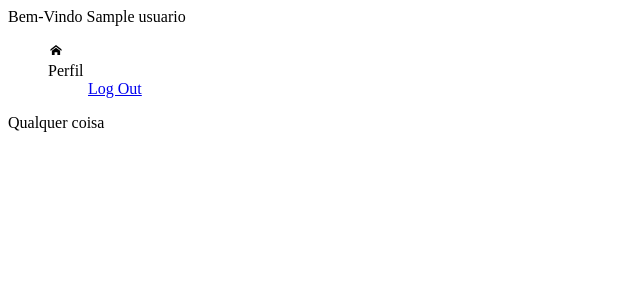
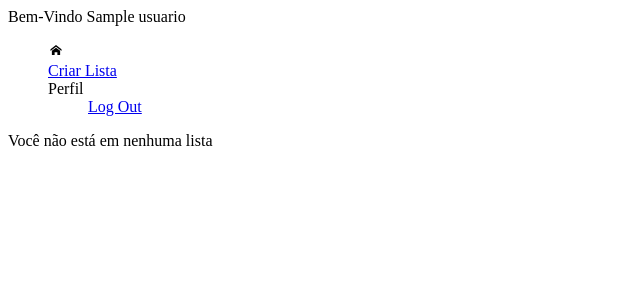
Before and after one commit to gabriel0alvesz/To-do_BD1, a Django app: page / in a window 1280 px wide. Shown: the top 300 px of the page, without its empty margins (0-640 px from the left). Run offline with Django 4.2, Linux system fonts and the light colour scheme; a user stored in the database is signed in; tables that the repository leaves empty hold one stand-in row (values such as "Sample post").

Commit message:
Tudo que foi feito em sala

```diff
--- a/TPBD1/lista_tarefas/templates/lista_tarefas/home.html
+++ b/TPBD1/lista_tarefas/templates/lista_tarefas/home.html
@@ -11,7 +11,11 @@
 
 {% block body %}
     {% if user.is_authenticated %}
-        Qualquer coisa
+        {% for lista in listas %}
+            <a href="{% url 'lista' id=lista.id_lista %}">{{ lista.nome_descritivo }}</a>
+        {% empty %}
+            Você não está em nenhuma lista
+        {% endfor %}
     {% else %}
         <div class="container">
             <div class="mini_container"><span class="texto">Usuários:</span><span class="numero">{{usuarios}}</span></div>
--- a/TPBD1/lista_tarefas/templates/lista_tarefas/layout.html
+++ b/TPBD1/lista_tarefas/templates/lista_tarefas/layout.html
@@ -16,6 +16,7 @@
             <span>Bem-Vindo {{ usuario.nome }}</span>
             <ul>
                 <li><a href="{% url 'home' %}"><img src="{% static 'icons/home.svg' %}" alt="Home" class="icon_home"></a></li>
+                <li><a href="{% url 'criar_lista' %}">Criar Lista</a></li>
                 <li><a>Perfil</a>
                     <ul class="sub-option">
                         <li><a class="nav-link" href="{% url 'logout' %}">Log Out</a></li>
--- a/TPBD1/lista_tarefas/templates/lista_tarefas/registrar.html
+++ b/TPBD1/lista_tarefas/templates/lista_tarefas/registrar.html
@@ -13,7 +13,7 @@
 
     <div class="flexCenter">
 
-        <h2>Register</h2>
+        <h2>Registrar</h2>
 
         {% if message %}
             <div>{{ message }}</div>
@@ -42,7 +42,7 @@
             <input class="btn btn-primary" type="submit" value="Registrar">
         </form>
 
-        Já tem uma conta? <a href="{% url 'login' %}">Log In here.</a>
+        Já tem uma conta? <a href="{% url 'login' %}">Logue por aqui.</a>
 
     </div>
 
--- a/TPBD1/lista_tarefas/urls.py
+++ b/TPBD1/lista_tarefas/urls.py
@@ -6,4 +6,6 @@
     path("login", views.login_view, name="login"),
     path("logout", views.logout_view, name="logout"),
     path("registrar", views.registrar, name="registrar"),
+    path("criar_lista", views.criar_lista, name="criar_lista"),
+    path("lista/<int:id>", views.lista, name="lista"),
 ]
--- a/TPBD1/lista_tarefas/views.py
+++ b/TPBD1/lista_tarefas/views.py
@@ -4,6 +4,9 @@
 from django.contrib.auth import authenticate, login, logout # Utilizados para autenticar usuário
 from django.http import HttpResponseRedirect
 from django.urls import reverse
+
+from datetime import date
+from . import funcoes
 
 # Create your views here.
 
@@ -15,6 +18,7 @@
 
     if request.user.is_authenticated:
         usuario = request.user
+        listas = ListaDeTarefas.objects.filter(fk_nome_usuario=usuario)
     else:
         usuario = None
 
@@ -90,3 +94,48 @@
         return render(request, "lista_tarefas/registrar.html",{
             "title": "Registrar"
         })
+
+# Views de Administrar Listas
+def criar_lista(request):
+    if request.method == "POST":
+        nome = request.POST["nome"]
+        # try:
+        lista = ListaDeTarefas(nome_descritivo=nome,data_hora_criacao=date.today(),data_hora_modificacao=date.today(),responsavel_modificacao=request.user,fk_nome_usuario=request.user)
+        lista.save()
+        return render(request, "lista_tarefas/criar_lista.html", {
+            "title": "Criar Lista",
+            "usuario": request.user,
+            "message": "Lista " + nome + " criada com sucesso",
+        })
+        # except:
+        #     return render(request, "lista_tarefas/criar_lista.html", {
+        #         "title": "Criar Lista",
+        #         "usuario": request.user,
+        #         "message": "Falha ao criar a lista",
+        #     })
+    return render(request, "lista_tarefas/criar_lista.html", {
+        "title": "Criar Lista",
+        "usuario": request.user,
+    })
+
+def lista(request,id):
+    lista = ListaDeTarefas.objects.get(id_lista=id)
+    tarefas = Tarefas.objects.filter(fk_lista=id)
+
+    try:
+        usuario = request.user
+    except:
+        usuario = None
+
+    try:
+        booleana = funcoes.check_usuario_lista(request.user.nome_usuario,id)
+    except:
+        booleana = False
+
+    return render(request, "lista_tarefas/lista.html",{
+        "title": lista.nome_descritivo,
+        "tarefas": tarefas,
+        "lista": lista,
+        "perm": booleana,
+        "usuario": usuario,
+    })
--- a/to_do_script_vfinal.sql
+++ b/to_do_script_vfinal.sql
@@ -8,7 +8,7 @@
 
 CREATE TABLE Usuario (
     nome_usuario VARCHAR(20) PRIMARY KEY,
-    senha VARCHAR(64) NOT NULL,
+    senha VARCHAR(100) NOT NULL,
     nome VARCHAR(60) NOT NULL,
     telefone INTEGER NOT NULL,
     email VARCHAR(60) NOT NULL
@@ -38,6 +38,7 @@
 
 CREATE TABLE Tarefas (
     id_tarefa INTEGER AUTO_INCREMENT PRIMARY KEY,
+    decricao VARCHAR(100) NOT NULL,
     data_cadastro DATETIME NOT NULL,
     data_vencimento DATETIME NULL,
     tarefa_concluida BOOL DEFAULT(FALSE) NOT NULL,
```
Also changed, not shown: TPBD1/lista_tarefas/funcoes.py (added, +7 -0 lines), TPBD1/lista_tarefas/templates/lista_tarefas/criar_lista.html (added, +31 -0 lines), TPBD1/lista_tarefas/templates/lista_tarefas/lista.html (added, +22 -0 lines), TPBD1/lista_tarefas/migrations/0001_initial.py.
